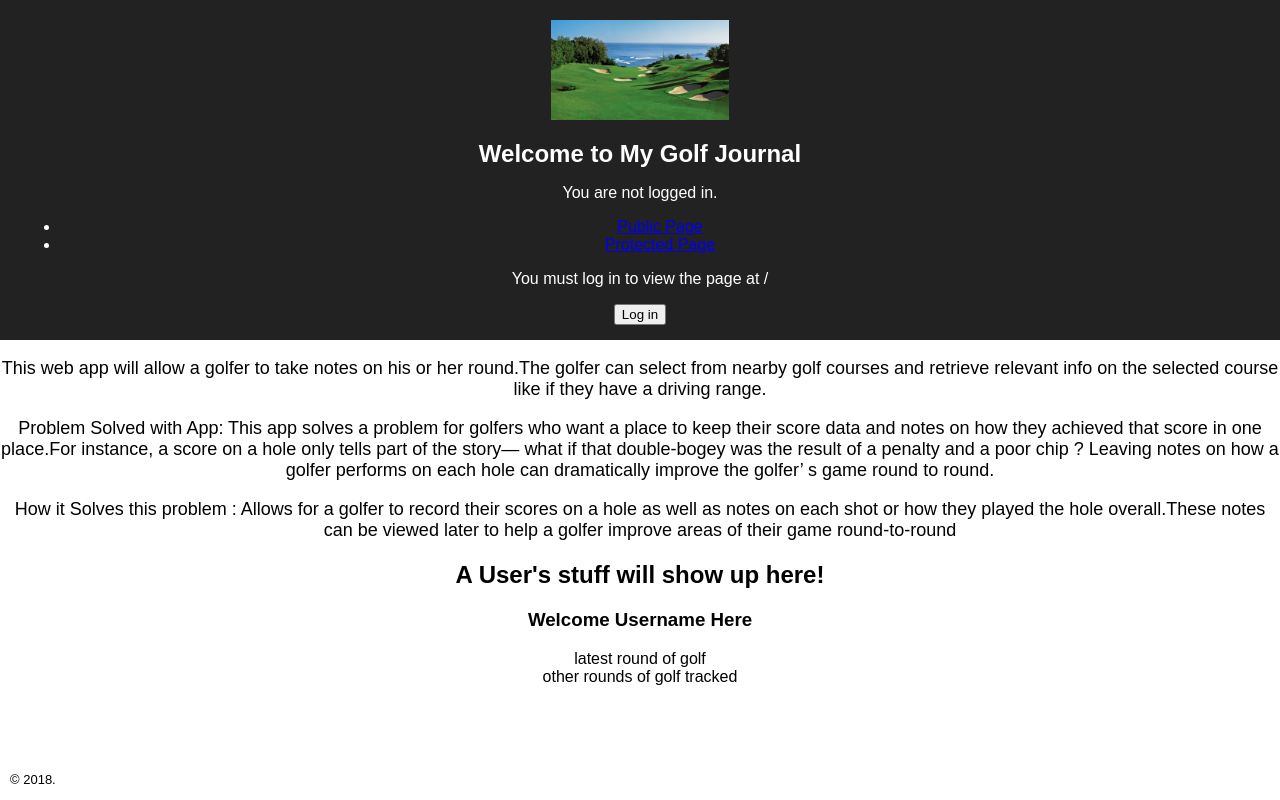
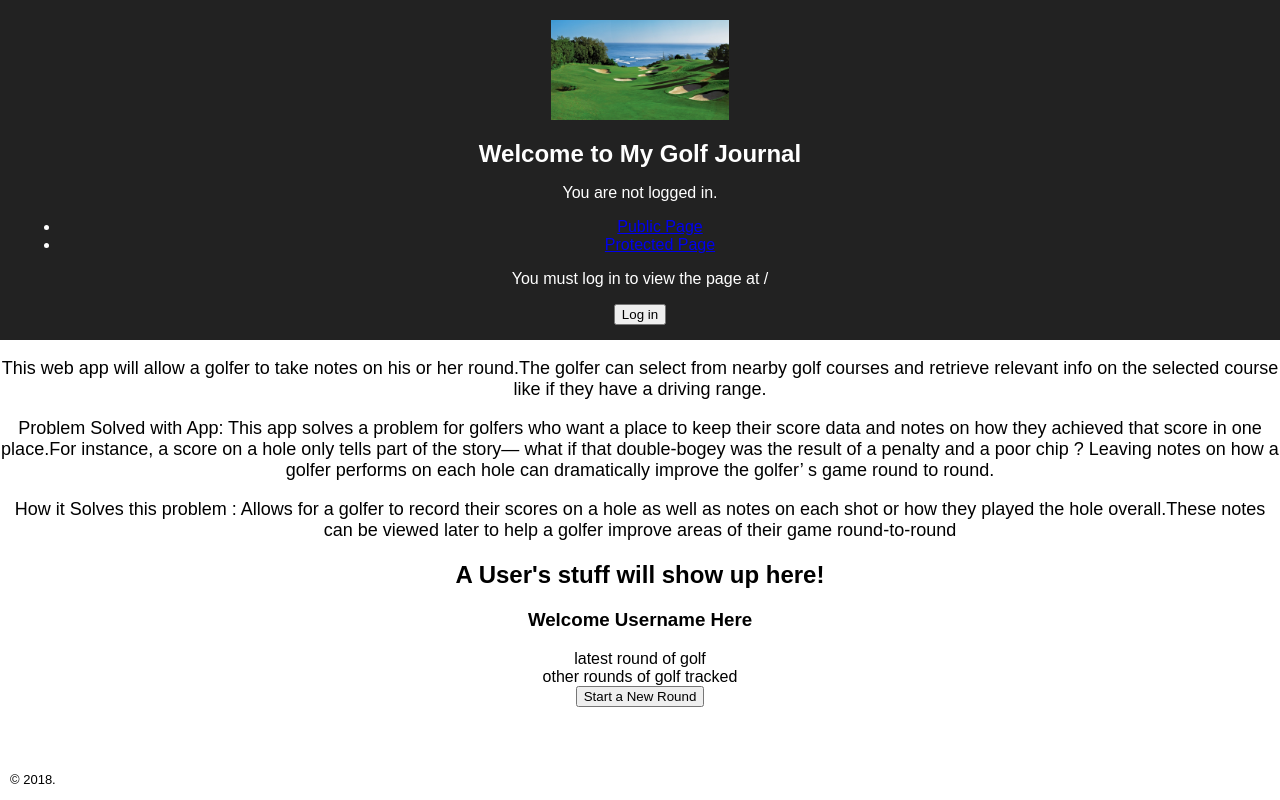
Before and after one commit to yhtomitim/golf-journal-client, a React (Create React App) app: page /login in a window 1280 px wide. Built offline with nearby package versions, Linux system fonts and the light colour scheme.

Commit message:
add a start new round button

```diff
--- a/src/components/UserDashboard.js
+++ b/src/components/UserDashboard.js
@@ -9,6 +9,7 @@ const Dashboard = (props) => {
         <article>latest round of golf</article>
         <article>other rounds of golf tracked</article>
       </div>
+      <button>Start a New Round</button>
     </section>
   )
 }
```
